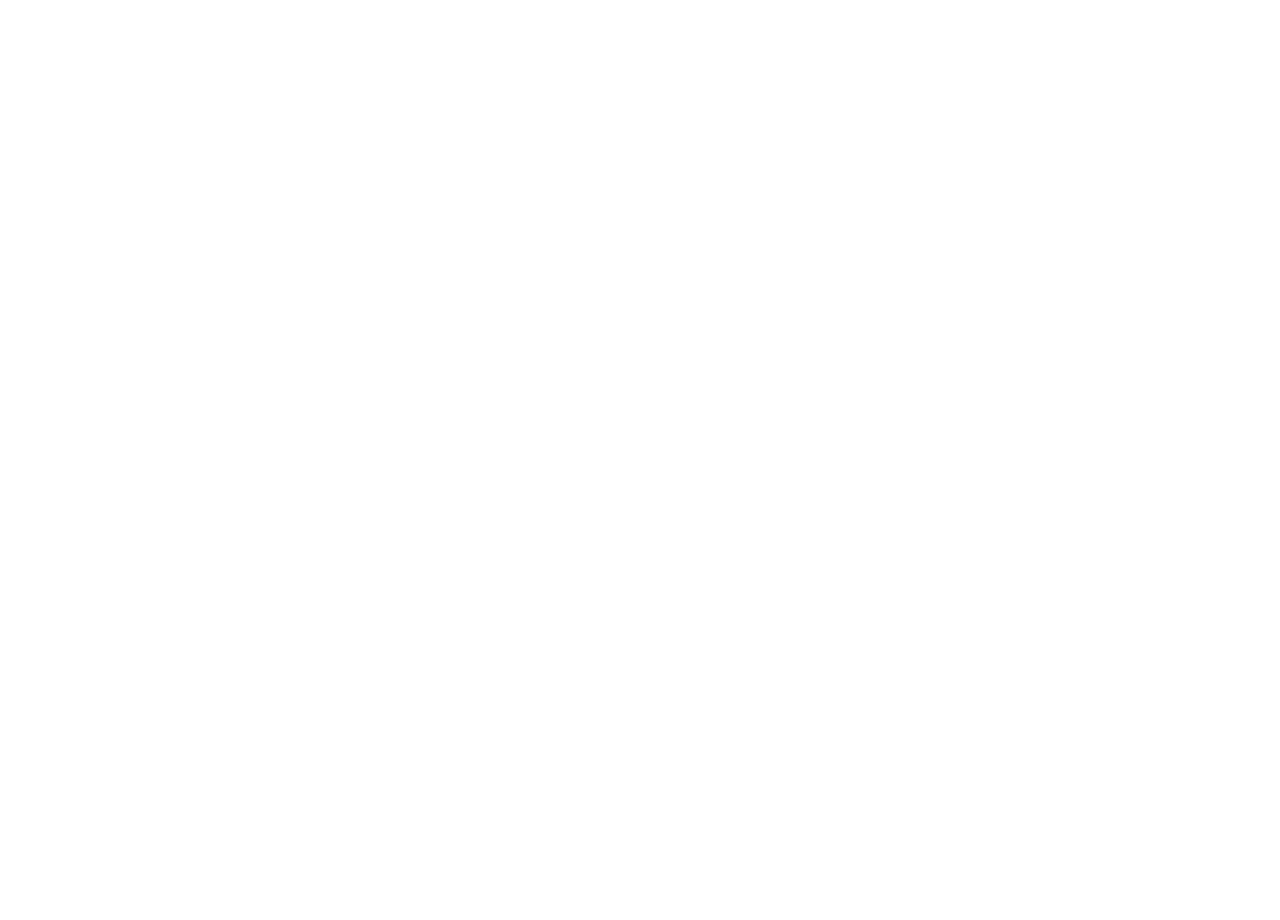
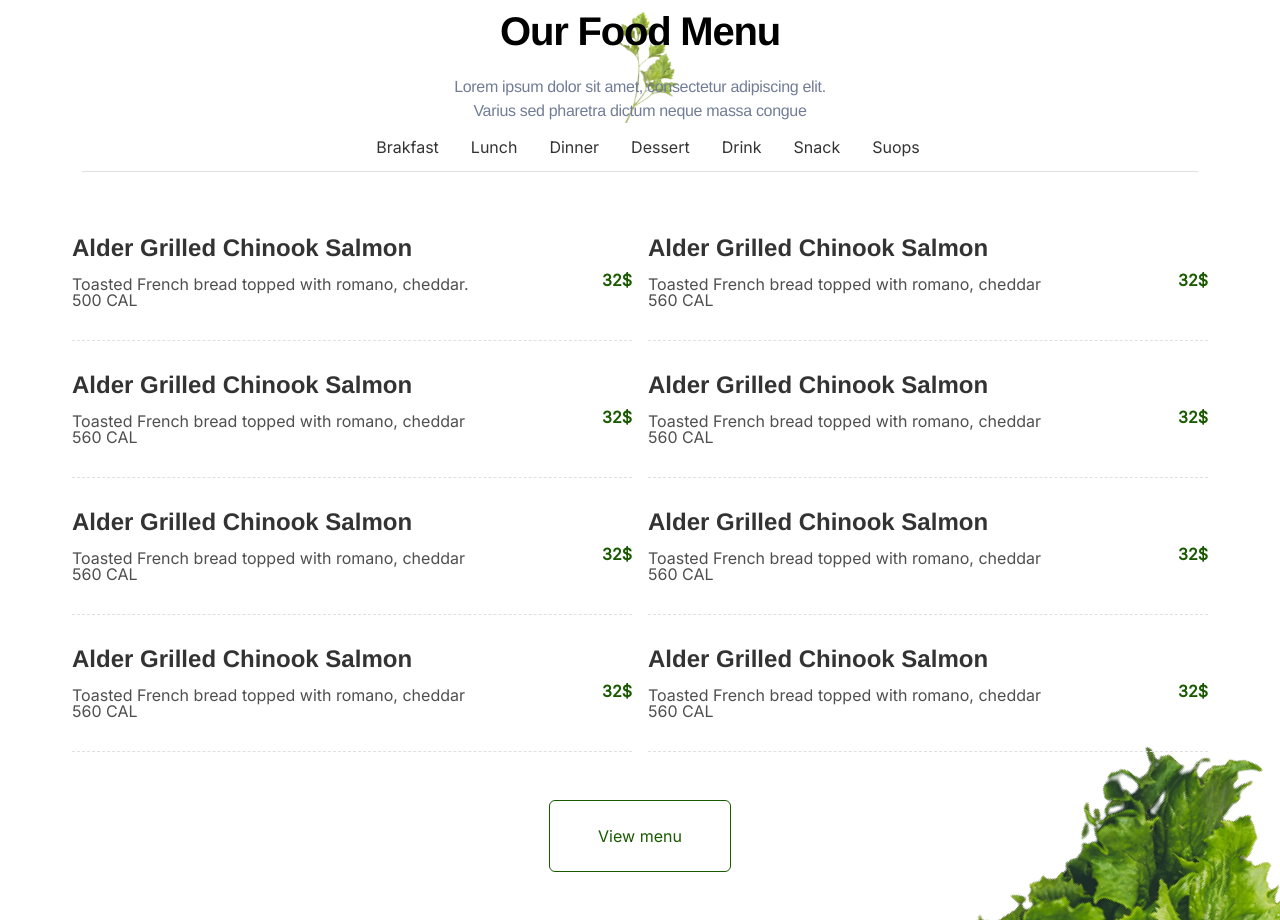
Before and after one commit to Elen-pollyc137/Elite-food-restaurant, a Next.js app: page /restaurant in a window 1280 px wide. Shown: the part 3100-4020 px from the top of the page. Before the commit the page ends 3039 px from the top, so only its background shows below. Built offline with nearby package versions, Linux system fonts and the light colour scheme.

Commit message:
add: Criado o componete FoodMenu

```diff
--- a/src/pages/restaurant.jsx
+++ b/src/pages/restaurant.jsx
@@ -1,5 +1,6 @@
 import NavBar from "../Components/Header/NavBar";
 import { IconLogoSecond } from "../Components/Header/NavBar/Icons";
+import FoodMenu from "../styles-page/restaurant-page/FoodMenu";
 import FoodWhyus from "../styles-page/restaurant-page/FoodWhyus";
 import HeaderHeroWhite from "../styles-page/restaurant-page/HeaderHeroWhite";
 import WhyBest from "../styles-page/restaurant-page/WhyBest";
@@ -20,6 +21,7 @@
       <HeaderHeroWhite />
       <FoodWhyus />
       <WhyBest />
+      <FoodMenu />
     </>
   );
 }
--- /dev/null
+++ b/src/styles-page/restaurant-page/FoodMenu/index.jsx
@@ -0,0 +1,166 @@
+import styles from "./styles.module.scss";
+import BoxTitle from "../../../Components/BoxTitle";
+
+export default function FoodMenu() {
+  const data = {
+    title_bold: <>Our Food Menu</>,
+    paragraph: (
+      <>
+        Lorem ipsum dolor sit amet, consectetur adipiscing elit. <br /> Varius
+        sed pharetra dictum neque massa congue
+      </>
+    ),
+  };
+  const Options = [
+    {
+      id: 1,
+
+      title: <>Alder Grilled Chinook Salmon</>,
+      text: (
+        <>
+          Toasted French bread topped with romano, cheddar. <br /> 500 CAL{" "}
+        </>
+      ),
+      price: <>32$</>,
+    },
+    {
+      id: 2,
+
+      title: <>Alder Grilled Chinook Salmon</>,
+      text: (
+        <>
+          Toasted French bread topped with romano, cheddar <br />
+          560 CAL
+        </>
+      ),
+      price: <>32$</>,
+    },
+    {
+      id: 3,
+
+      title: <>Alder Grilled Chinook Salmon</>,
+      text: (
+        <>
+          Toasted French bread topped with romano, cheddar <br />
+          560 CAL
+        </>
+      ),
+      price: <>32$</>,
+    },
+    {
+      id: 4,
+
+      title: <>Alder Grilled Chinook Salmon</>,
+      text: (
+        <>
+          Toasted French bread topped with romano, cheddar <br />
+          560 CAL
+        </>
+      ),
+      price: <>32$</>,
+    },
+    {
+      id: 5,
+
+      title: <>Alder Grilled Chinook Salmon</>,
+      text: (
+        <>
+          Toasted French bread topped with romano, cheddar <br />
+          560 CAL
+        </>
+      ),
+      price: <>32$</>,
+    },
+    {
+      id: 6,
+
+      title: <>Alder Grilled Chinook Salmon</>,
+      text: (
+        <>
+          Toasted French bread topped with romano, cheddar <br />
+          560 CAL
+        </>
+      ),
+      price: <>32$</>,
+    },
+    {
+      id: 7,
+
+      title: <>Alder Grilled Chinook Salmon</>,
+      text: (
+        <>
+          Toasted French bread topped with romano, cheddar <br />
+          560 CAL
+        </>
+      ),
+      price: <>32$</>,
+    },
+    {
+      id: 8,
+
+      title: <>Alder Grilled Chinook Salmon</>,
+      text: (
+        <>
+          Toasted French bread topped with romano, cheddar <br />
+          560 CAL
+        </>
+      ),
+      price: <>32$</>,
+    },
+  ];
+  return (
+    <section className={styles.container}>
+      <div className={styles.box}>
+        {" "}
+        <div className={styles.box_title}>
+          <BoxTitle
+            title_bold={data.title_bold}
+            paragraph={data.paragraph}
+            dark="dark"
+          />
+        </div>
+        <div className={styles.box_menu}>
+          <a href="#">
+            <div className={styles.solution}>Brakfast</div>
+          </a>
+          <a href="#">
+            <div className={styles.solution}>Lunch</div>
+          </a>
+          <a href="#">
+            <div className={styles.solution}>Dinner</div>
+          </a>
+          <a href="#">
+            <div className={styles.solution}>Dessert</div>
+          </a>
+          <a href="#">
+            <div className={styles.solution}>Drink</div>
+          </a>
+          <a href="#">
+            <div className={styles.solution}>Snack</div>
+          </a>
+          <a href="#">
+            <div className={styles.solution}>Suops</div>
+          </a>
+        </div>
+        <div className={styles.box_options}>
+          {Options.map(({ id, title, text, price }) => (
+            <div key={id} className={styles.option}>
+              <div>
+                <h3>{title}</h3>
+                <p>{text}</p>
+              </div>
+              <div>
+                <p>
+                  <strong>{price}</strong>
+                </p>
+              </div>
+            </div>
+          ))}
+        </div>
+        <a href="#" className={styles.box_button}>
+          View menu
+        </a>
+      </div>
+    </section>
+  );
+}
--- /dev/null
+++ b/src/styles-page/restaurant-page/FoodMenu/styles.module.scss
@@ -0,0 +1,90 @@
+.container {
+  width: 100%;
+  padding: 3rem 0;
+  background-image: url("../../../../public/Assets/restaurantpage/foodmenu/image02.png");
+  background-repeat: no-repeat;
+  background-size: 30rem;
+  background-position: 100% 300%;
+}
+.box {
+  width: 86%;
+  margin: 0 auto;
+  display: flex;
+
+  flex-direction: column;
+  align-items: center;
+  justify-content: center;
+}
+.box_menu {
+  display: flex;
+  align-items: center;
+  justify-content: center;
+  width: 100%;
+
+  padding: 1rem 0 0 1rem;
+  border-bottom: 1px solid #e0e0e0;
+}
+.solution {
+  height: 2rem;
+  margin: 0 1rem;
+
+  color: #333333;
+  &:hover {
+    color: #195a00;
+    border-bottom: 2px solid #195a00;
+  }
+}
+.box_options {
+  display: grid;
+  grid-template-columns: 35rem 35rem;
+  gap: 1rem;
+  margin: 3rem 0;
+}
+.box_title {
+  display: flex;
+  align-items: center;
+  justify-content: center;
+  flex-direction: column;
+  text-align: center;
+  background-image: url("../../../../public/Assets/restaurantpage/foodmenu/image01.png");
+}
+.option {
+  display: flex;
+  align-items: center;
+  justify-content: space-between;
+  border-bottom: 1px dashed #e0e0e0;
+  padding: 1rem 0;
+  h3 {
+    font-family: var(--helvetica);
+    color: #333333;
+    font-size: 1.5rem;
+    font-weight: 700;
+    &:hover {
+      color: #195a00;
+    }
+  }
+  p {
+    color: #4f4f4f;
+    font-size: 1rem;
+    font-size: 400;
+    padding: 1rem 0;
+    strong {
+      color: #195a00;
+      font-size: 1rem;
+      font-weight: 900;
+    }
+  }
+}
+.box_button {
+  padding: 1.7rem 3rem;
+  border: 1px solid #195a00;
+  border-radius: 0.375rem;
+  color: #195a00;
+  transition: 0.7s ease;
+  &:hover {
+    width: 6rem;
+    background: #195a00;
+    color: var(--white);
+    font-weight: 800;
+  }
+}
```
Also changed, not shown: public/Assets/restaurantpage/foodmenu/image01.png (added), public/Assets/restaurantpage/foodmenu/image02.png (added).
